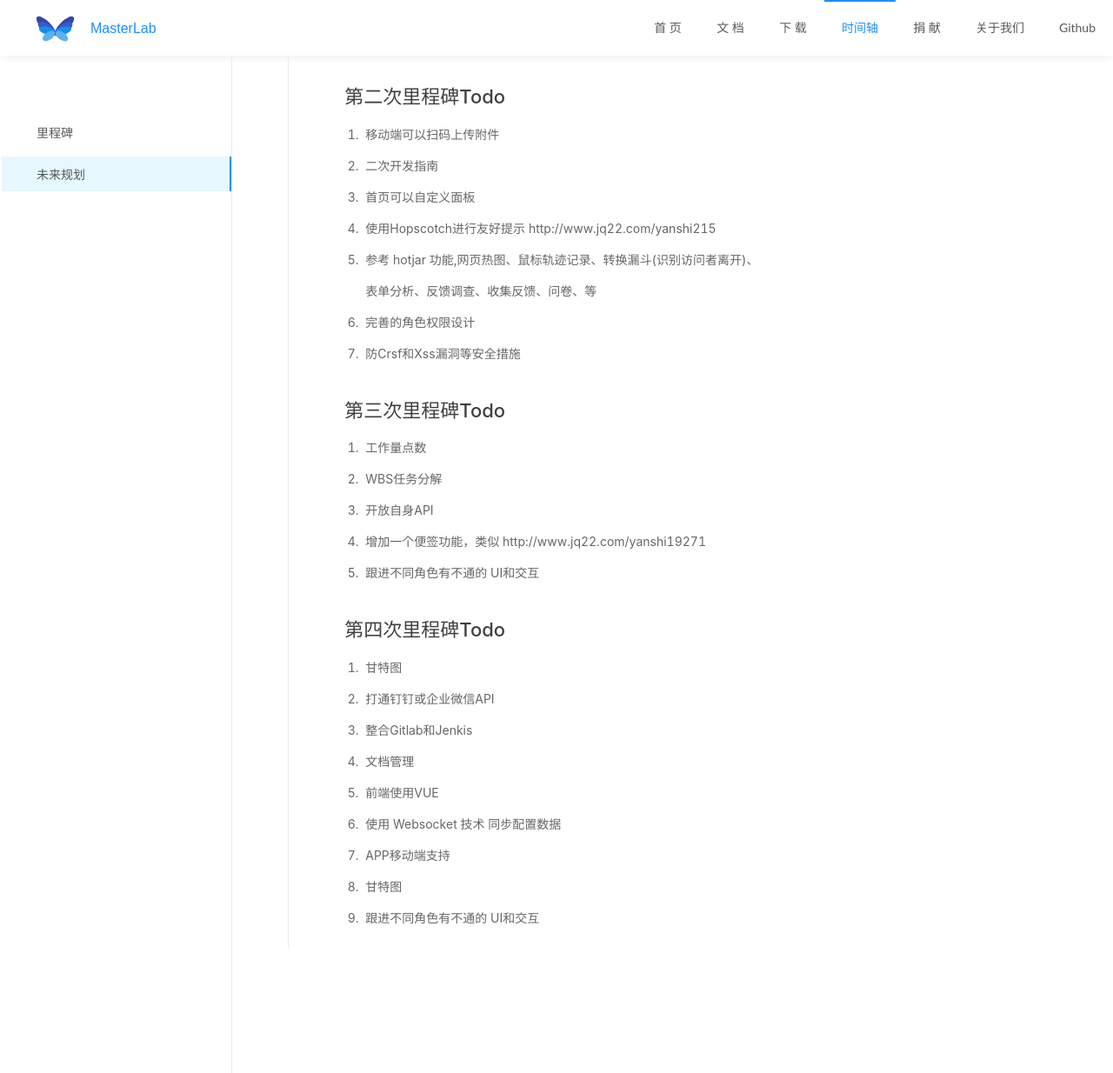
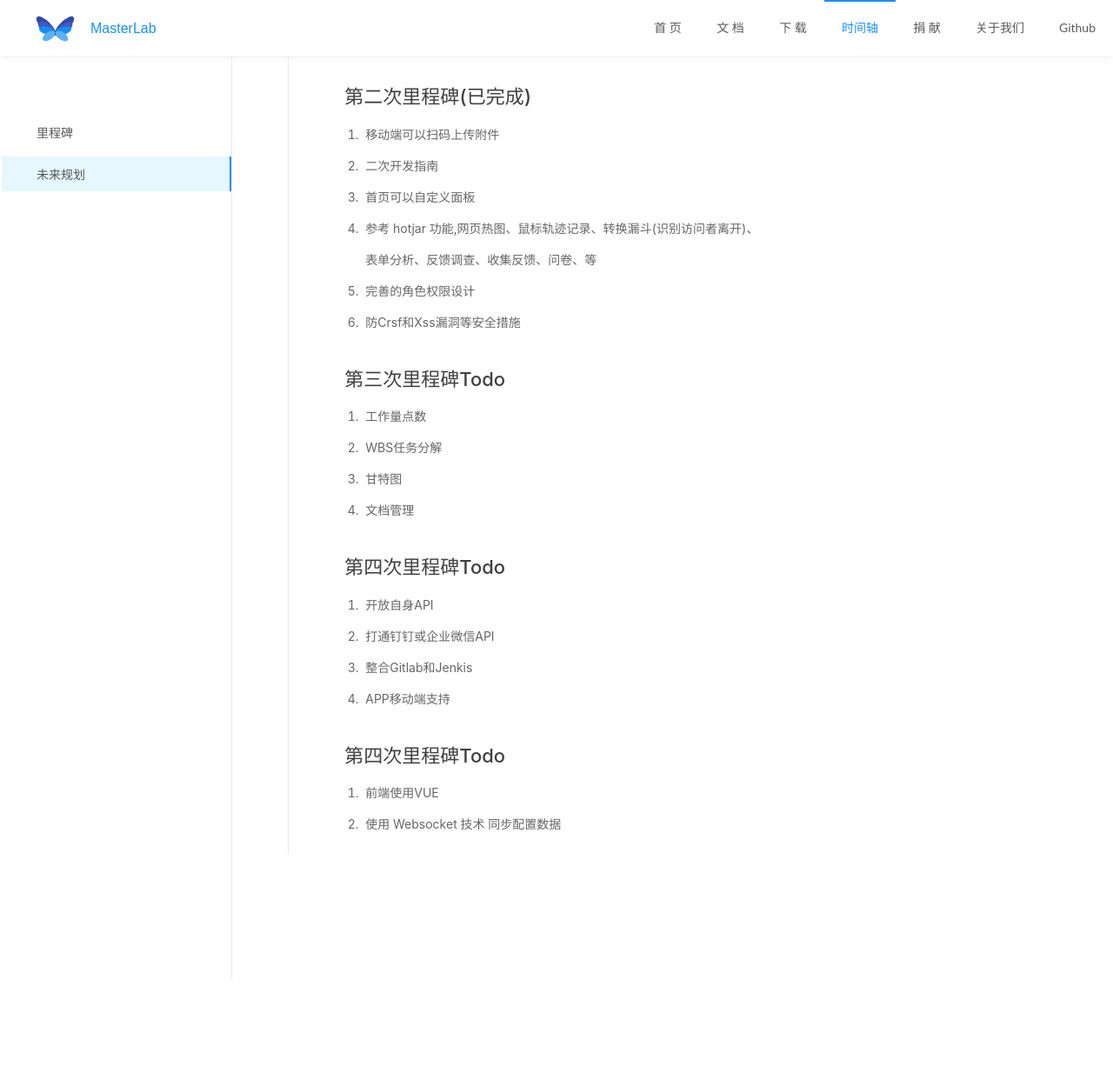
Before and after one commit to gopeak/masterlab_site, a PHP site: page /todo.php in a window 1280 px wide. Shown: the whole page at 87% size. After the commit the page ends 1126 px from the top, so only its background shows below. Run offline with PHP 8.4, Linux system fonts and the light colour scheme; some libraries are stand-ins or nearby versions.

Commit message:
更新规划

```diff
--- a/ant/todo.php
+++ b/ant/todo.php
@@ -48,12 +48,11 @@ $page = 'milestone';
         </div>
         <div class="main-container ant-col-xs-24 ant-col-sm-24 ant-col-md-18 ant-col-lg-19">
             <article class="markdown">
-                <h2>第二次里程碑Todo</h2>
+                <h2>第二次里程碑(已完成)</h2>
                 <ol>
                     <li>移动端可以扫码上传附件</li>
                     <li>二次开发指南</li>
                     <li>首页可以自定义面板</li>
-                    <li>使用Hopscotch进行友好提示 http://www.jq22.com/yanshi215</li>
                     <li>参考 hotjar 功能,网页热图、鼠标轨迹记录、转换漏斗(识别访问者离开)、表单分析、反馈调查、收集反馈、问卷、等</li>
                     <li>完善的角色权限设计</li>
                     <li>防Crsf和Xss漏洞等安全措施</li>
@@ -63,22 +62,22 @@ $page = 'milestone';
                 <ol>
                     <li>工作量点数</li>
                     <li>WBS任务分解</li>
-                    <li>开放自身API</li>
-                    <li>增加一个便签功能，类似 http://www.jq22.com/yanshi19271</li>
-                    <li>跟进不同角色有不通的 UI和交互</li>
+                    <li>甘特图</li>
+                    <li>文档管理</li>
                 </ol>
 
                 <h2>第四次里程碑Todo</h2>
                 <ol>
-                    <li>甘特图</li>
+                    <li>开放自身API</li>
                     <li>打通钉钉或企业微信API</li>
                     <li>整合Gitlab和Jenkis</li>
-                    <li>文档管理</li>
+                    <li>APP移动端支持</li>
+                </ol>
+
+                <h2>第四次里程碑Todo</h2>
+                <ol>
                     <li>前端使用VUE</li>
                     <li>使用 Websocket 技术 同步配置数据</li>
-                    <li>APP移动端支持</li>
-                    <li>甘特图</li>
-                    <li>跟进不同角色有不通的 UI和交互</li>
                 </ol>
 
             </article>
@@ -89,15 +88,22 @@ $page = 'milestone';
     <div class="container">
         <div class="navbar-collapse" id="navbarFooter">
             <ul class="navbar-nav mr-auto mt-2 mt-lg-0">
-                <li class="nav-item"><a class="declaration" href="https://weibo.com/antv2017"><span
-                                class="iconfont icon-sinaweibo"></span></a></li>
-                <li class="nav-item"><a class="declaration" href="https://github.com/antvis/"><span
-                                class="iconfont icon-github"></span></a></li>
-                <li class="nav-item"><a class="declaration" href="https://antv.alipay.com/zh-cn/about.html">关于我们</a>
+                <li class="nav-item">
+                    <a class="declaration" href="https://weibo.com/antv2017">
+                        <span   class="iconfont icon-sinaweibo"></span>
+                    </a>
+                </li>
+                <li class="nav-item">
+                    <a class="declaration" href="https://github.com/antvis/">
+                        <span  class="iconfont icon-github"></span>
+                    </a>
+                </li>
+                <li class="nav-item">
+                    <a class="declaration" href="#">关于我们</a>
                 </li>
             </ul>
-            <a class="declaration" href="https://docs.alipay.com/policies/privacy/antfin">隐私权政策</a> <span>|</span> <a
-                    class="declaration" href="https://render.alipay.com/p/f/fd-izto3cem/index.html">权益保障承诺书</a> <span>ICP 证浙 B2-2-100257 Copyright © 蚂蚁金融服务集团</span>
+            <a class="declaration" href="#">隐私权政策</a> <span>|</span> <a
+                    class="declaration" href="#">权益保障承诺书</a> <span> Copyright © 深圳敏捷科技有限公司</span>
         </div>
     </div>
 </footer>
@@ -109,7 +115,8 @@ $page = 'milestone';
         "href": "/zh-cn/g2/3.x/tutorial/history.html",
         "locale": "zh-cn",
         "version": "3.0.0"
-    };</script>
+    };
+</script>
 <script src="./history_files/lodash-4.17.4.min.js"></script>
 <script src="./history_files/jquery-3.2.1.min.js"></script>
 <script src="./history_files/jquery.autocomplete-1.4.3.min.js"></script>
```
